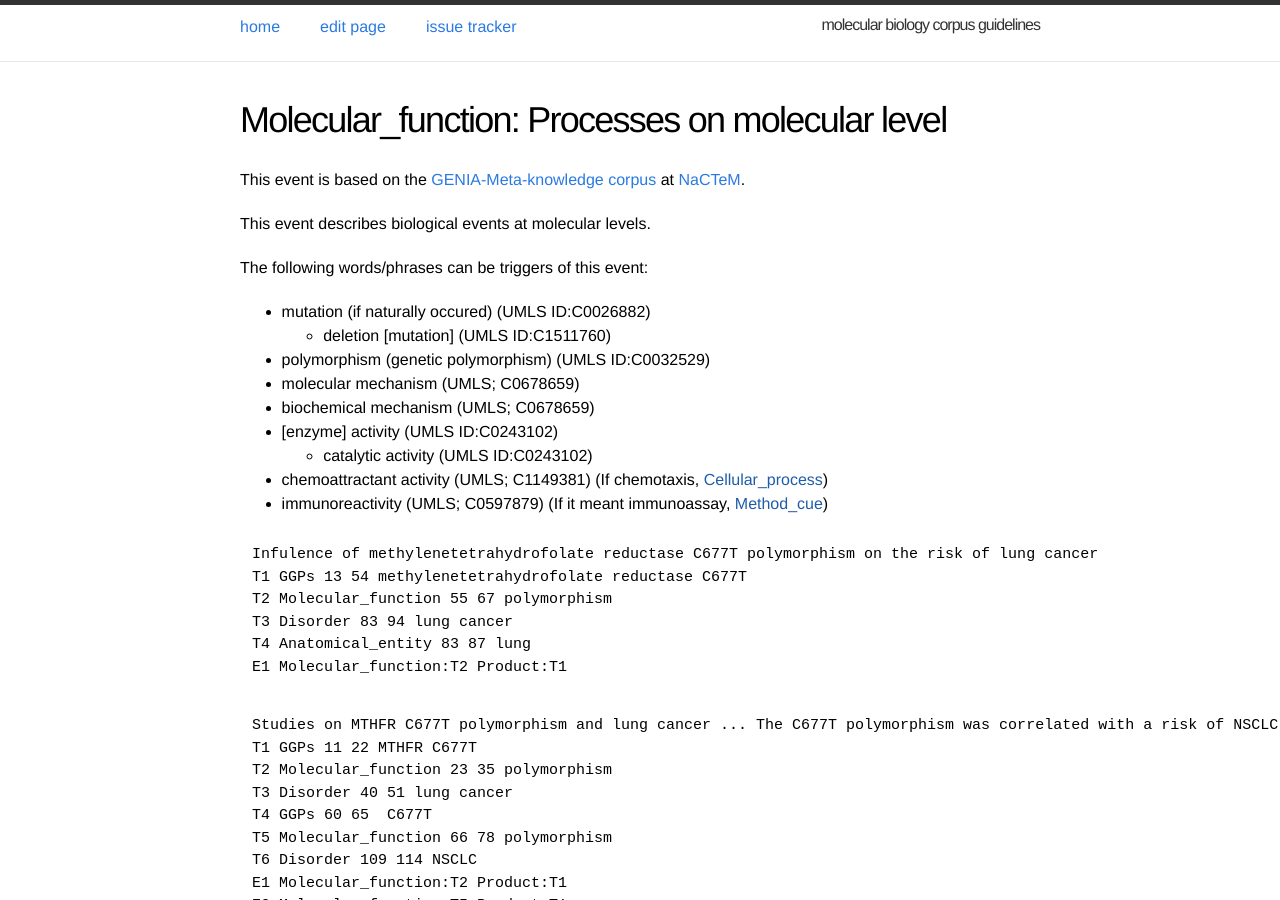
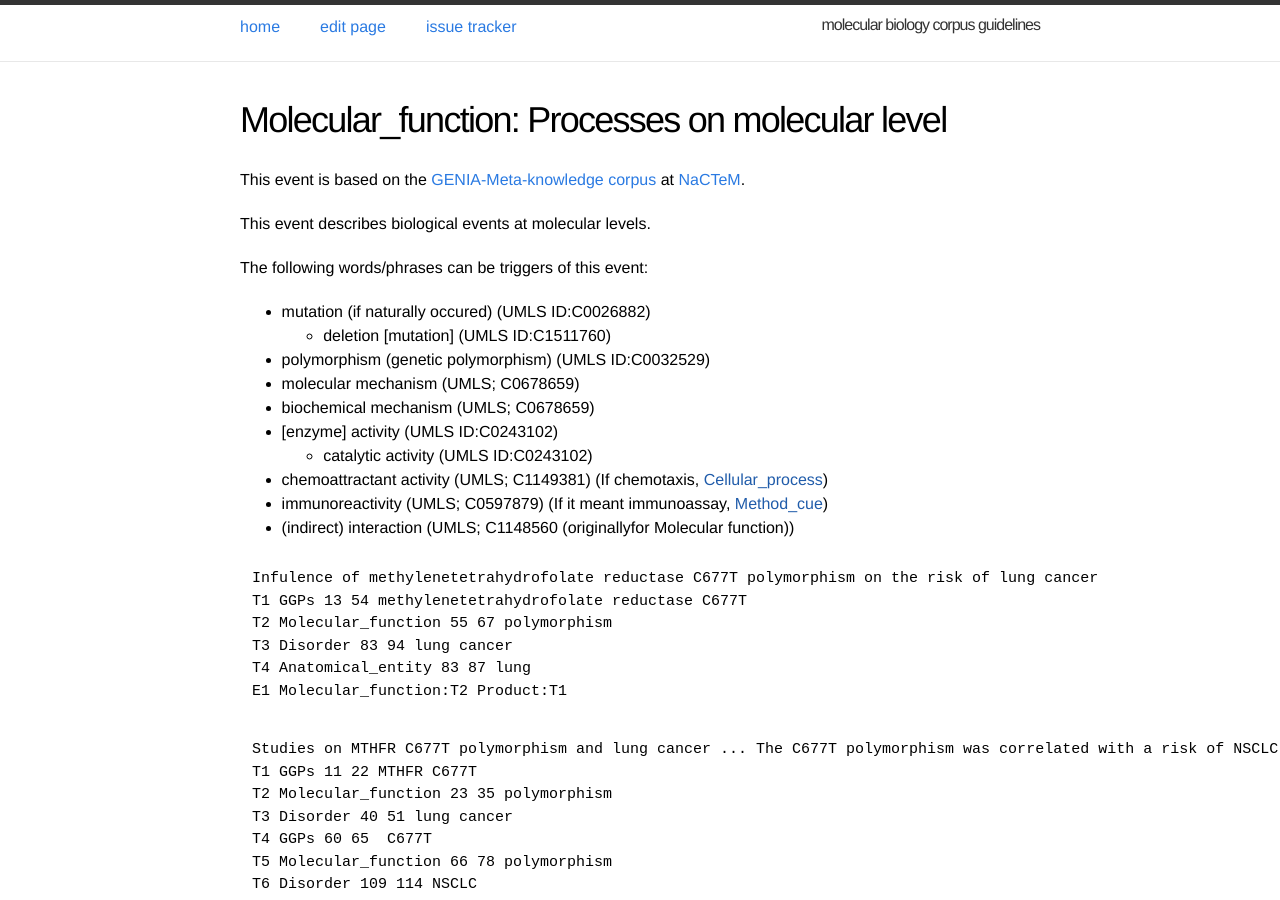
Before and after one commit to ezcatdb/molbiol_lung_corpus-guidelines, a Jekyll site: the page built from _event/Molecular_function.md, in a window 1280 px wide and 900 px high. Built offline with Jekyll 4.4.1, drawn with Linux system fonts in a browser that asks for light colours.

Commit message:
additional trigger word in _event/Molecular_function.md

```diff
--- a/_event/Molecular_function.md
+++ b/_event/Molecular_function.md
@@ -22,6 +22,7 @@ The following words/phrases can be triggers of this event:
   - catalytic activity (UMLS ID:C0243102)
 - chemoattractant activity (UMLS; C1149381) (If chemotaxis, [Cellular_process]())
 - immunoreactivity (UMLS; C0597879) (If it meant immunoassay, [Method_cue]())
+- (indirect) interaction (UMLS; C1148560 (originallyfor Molecular function))
 
 ~~~ ann
 Infulence of methylenetetrahydrofolate reductase C677T polymorphism on the risk of lung cancer
```
